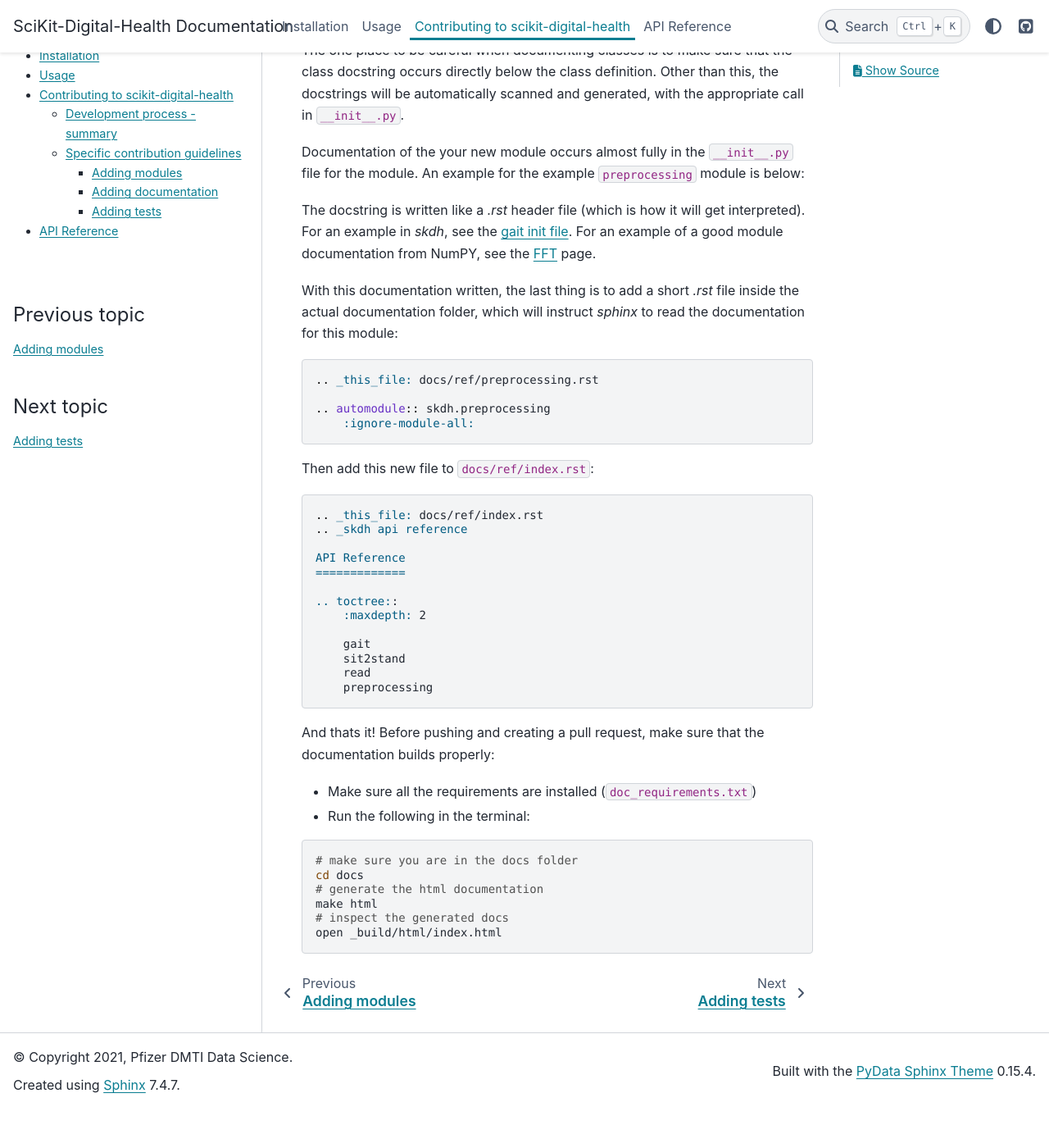
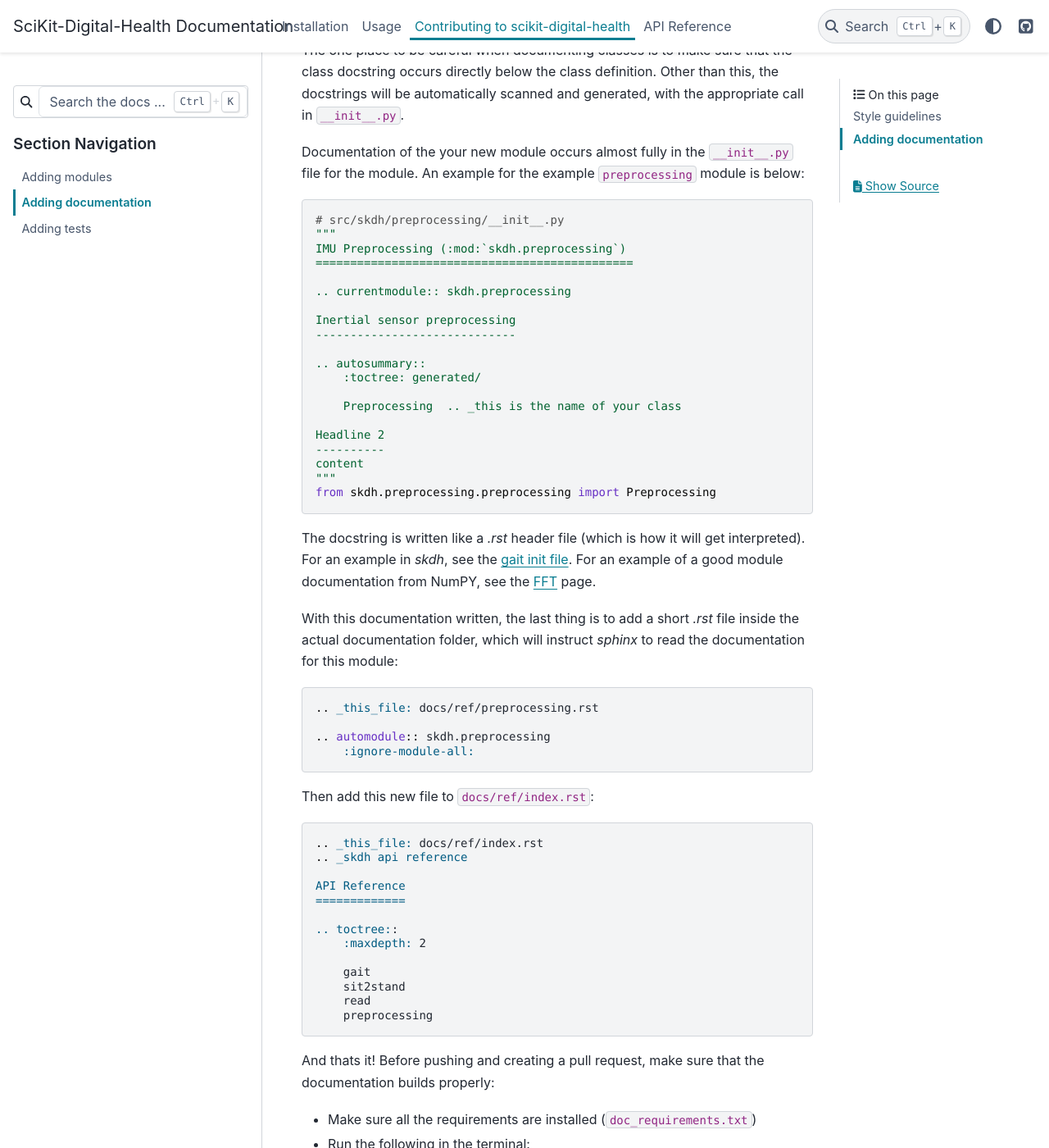
Before and after one commit to pfizer-opensource/scikit-digital-health, a Sphinx documentation site: the page built from docs/src/dev/adding_documentation.rst, in a window 1280 px wide and 1400 px high, scrolled down 436 px. Shown: the whole window at 82% size. Built offline with Sphinx 7.4.7 and the PyData theme 0.15.4, drawn with Linux system fonts in a browser that asks for light colours; before the commit the page ends 1789 px from its top, so only the background shows below that; some of the changed text lies outside the part shown.

Commit message:
Updaing documentation, copyrights, etc

```diff
--- a/docs/conf.py
+++ b/docs/conf.py
@@ -17,8 +17,8 @@
 # -- Project information -----------------------------------------------------
 
 project = "SciKit-Digital-Health"
-copyright = "2021, Pfizer DMTI Data Science"
-author = "Pfizer DMTI Data Science"
+copyright = "2021, Pfizer, Inc. All rights reserved"
+author = "Pfizer, Inc"
 
 import skdh
 
@@ -91,8 +91,15 @@
 # documentation.
 #
 html_theme_options = {
-    "prev_next_buttons": True,
-    "github_url": f"https://github.com/PfizerRD/{project}",
+    # "prev_next_buttons": True,
+    "show_nav_level": 3,
+    "icon_links": [
+        {
+            "name": "GitHub",
+            "url": f"https://github.com/PfizerRD/{project}",
+            "icon": "fab fa-github-square",
+        },
+    ]
 }
 
 # Add any paths that contain custom static files (such as style sheets) here,
@@ -112,8 +119,10 @@
 # default: ``['localtoc.html', 'relations.html', 'sourcelink.html',
 # 'searchbox.html']``.
 #
-html_sidebars = {"**": ["globaltoc.html", "relations.html", "searchbox.html"]}
-
+# html_sidebars = {"**": ["globaltoc.html", "relations.html", "searchbox.html"]}
+html_sidebars = {
+    "**": ["search-field.html", "sidebar-nav-bs.html"]
+}
 
 # -- Options for HTMLHelp output ---------------------------------------------
 
--- a/docs/src/dev/adding_documentation.rst
+++ b/docs/src/dev/adding_documentation.rst
@@ -19,7 +19,7 @@
 
 Documentation of the your new module occurs almost fully in the ``__init__.py`` file for the module. An example for the example ``preprocessing`` module is below:
 
-.. code::python
+.. code-block:: python
 
     # src/skdh/preprocessing/__init__.py
     """
```
